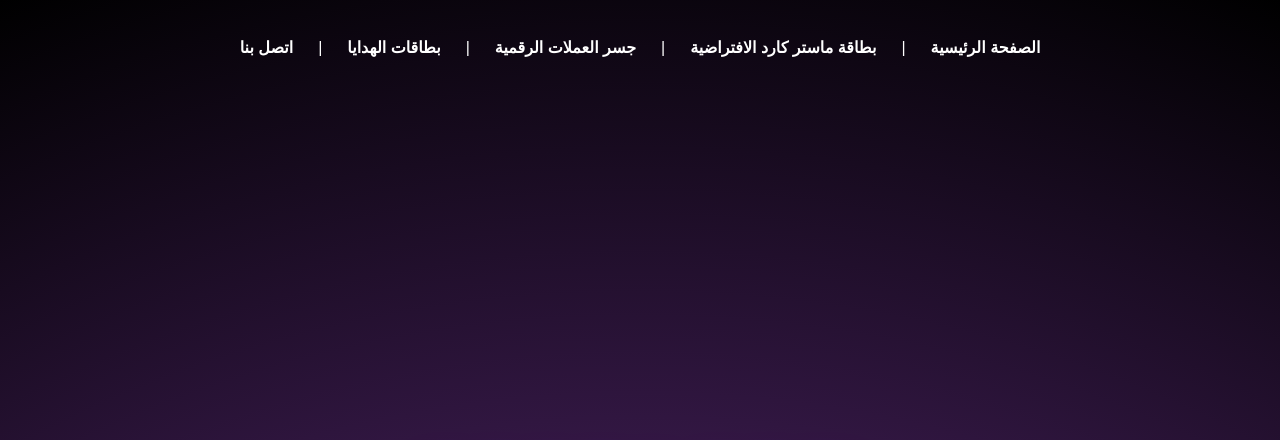
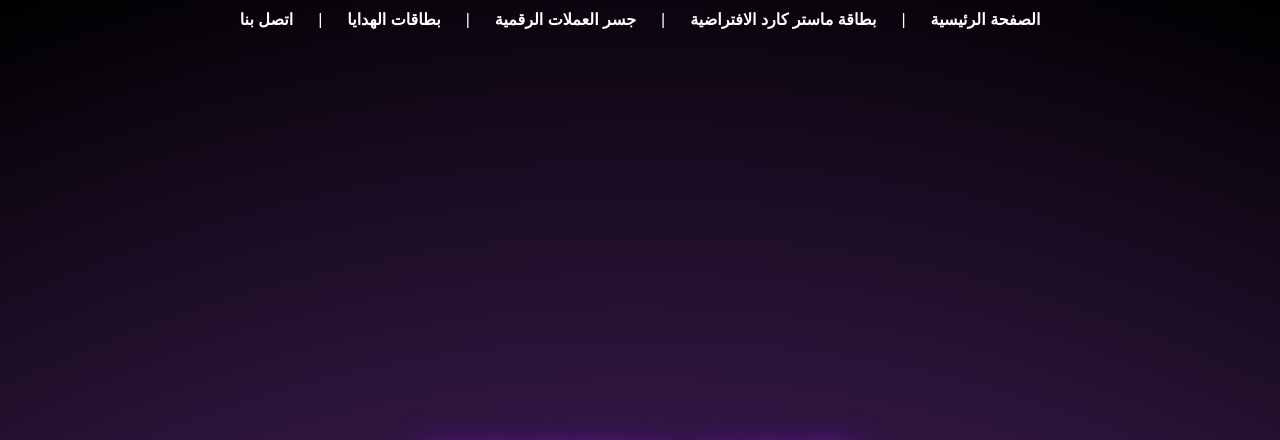
Before and after one commit to Samihibrahim-2024/Soomx, a plain HTML site: page index.html in a window 1280 px wide. Shown: the top 440 px of the page. Drawn offline with Linux system fonts and the light colour scheme.

Commit message:
update file

```diff
--- a/index.html
+++ b/index.html
@@ -12,6 +12,8 @@
             background: radial-gradient(circle, #5e2b7d 40%, #000000 100%);
             color: white;
             direction: rtl; /* لجعل النصوص تظهر من اليمين لليسار */
+            margin: 0; /* إزالة الهوامش التلقائية */
+            padding: 0; /* إزالة الحشو التلقائي */
         }
 
         .button-container {
```
